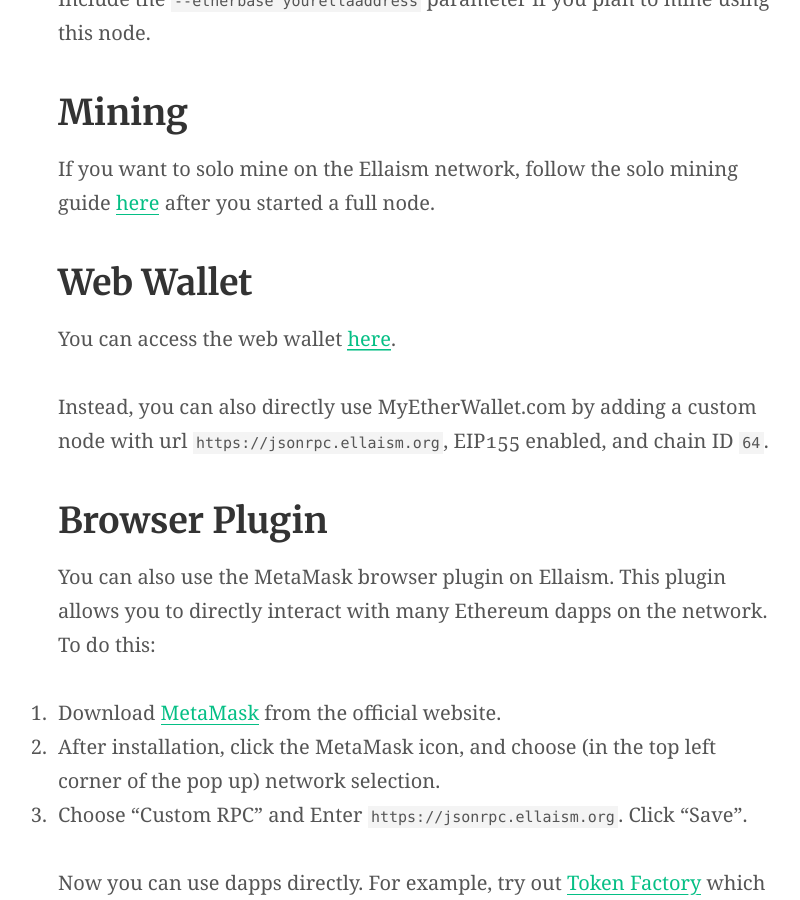
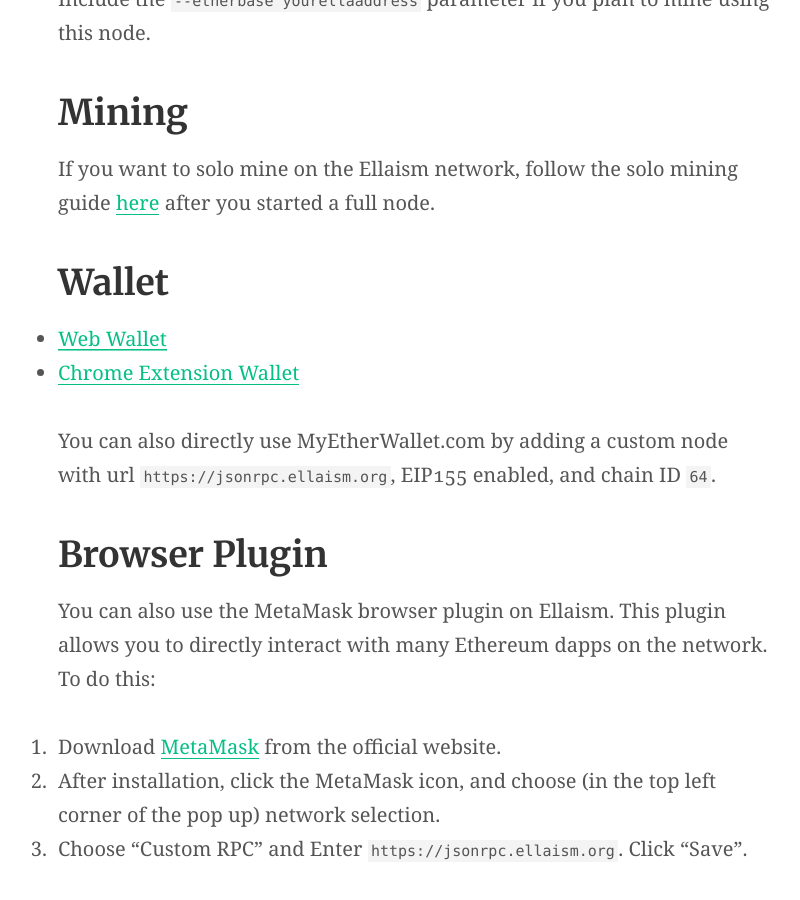
Before and after one commit to ellaism/ellaism.org, a Jekyll site: the page built from install.md, in a window 1280 px wide and 900 px high, scrolled down 1455 px. Shown: the whole window, without its empty margins (225-1025 px from the left). Built offline with Jekyll 4.4.1, drawn with Linux system fonts in a browser that asks for light colours; our own code applies the rules of GitHub Pages for plain Markdown files.

Commit message:
Update walllet links

```diff
--- a/install.md
+++ b/install.md
@@ -50,11 +50,12 @@
 If you want to solo mine on the Ellaism network, follow the solo mining guide
 [here](/mining/) after you started a full node.
 
-## Web Wallet
+## Wallet
 
-You can access the web wallet [here](https://ellaism.github.io/ellawallet).
+* [Web Wallet](https://ellaism.github.io/ellawallet)
+* [Chrome Extension Wallet](https://chrome.google.com/webstore/detail/myellawallet/bgfofdgebpphdhddggaggeafenegbjef)
 
-Instead, you can also directly use MyEtherWallet.com by adding a custom node
+You can also directly use MyEtherWallet.com by adding a custom node
 with url `https://jsonrpc.ellaism.org`, EIP155 enabled, and chain ID `64`.
 
 ## Browser Plugin
```
